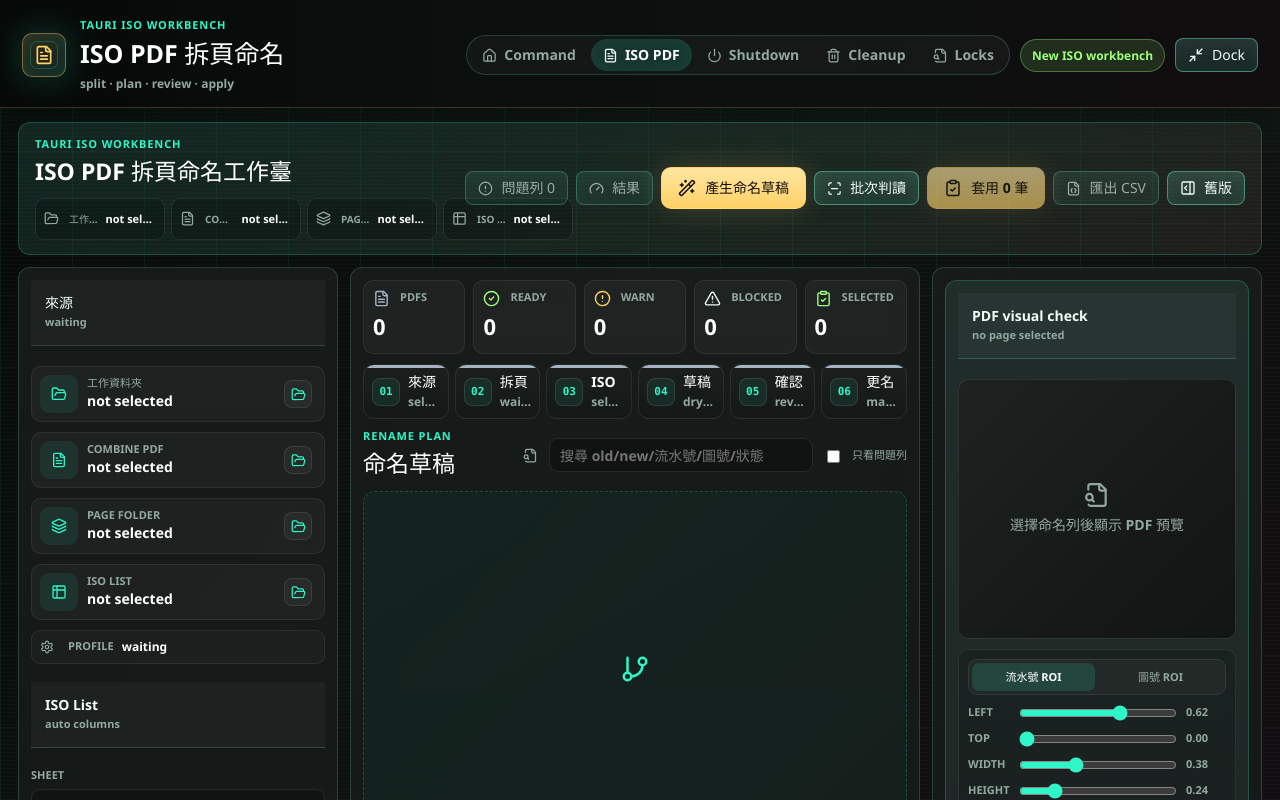
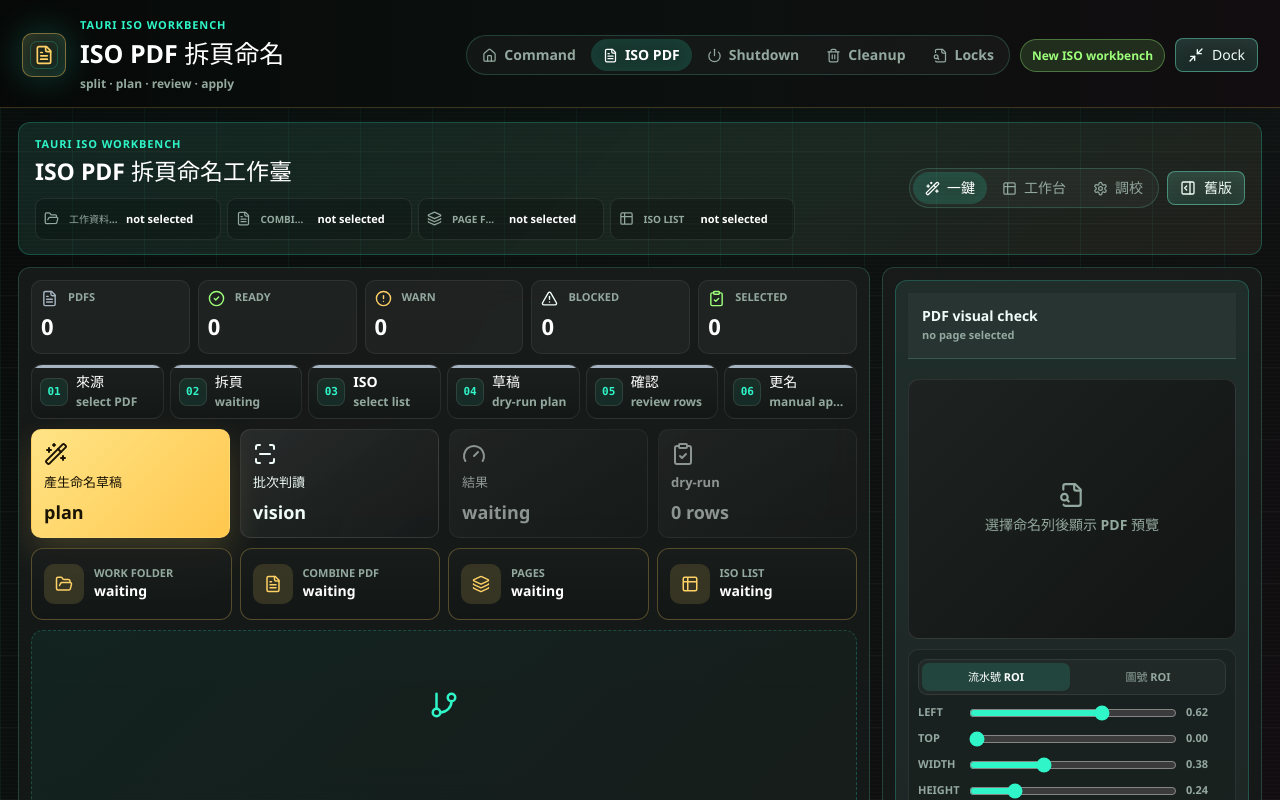
Before and after one commit to AustinHongLee/Desktop_Support, a React (Vite) app in the folder frontend/tauri-spike/: page / in a window 1280 px wide. Both pictures are taken after a click on the button "ISO PDF". Built offline with nearby package versions, Linux system fonts and the light colour scheme.

Commit message:
chore: sync local iso workbench updates

```diff
--- a/frontend/tauri-spike/src/App.tsx
+++ b/frontend/tauri-spike/src/App.tsx
@@ -1018,7 +1018,7 @@
 
 function IsoPdfAutopilot() {
   const legacy = useLegacyBridge("iso");
-  const [isoView] = useState<"workbench" | "autopilot" | "engineer">("workbench");
+  const [isoView, setIsoView] = useState<"workbench" | "autopilot" | "engineer">("autopilot");
   const [workFolder, setWorkFolder] = useState("");
   const [combinePdf, setCombinePdf] = useState("");
   const [pageFolder, setPageFolder] = useState("");
@@ -1270,14 +1270,20 @@
       return;
     }
     const selected = plan.rows.filter((row) => row.selected && row.status !== "blocked");
+    if (!selected.length) {
+      setError("沒有勾選任何可更名的列。");
+      return;
+    }
     setApplyBusy(true);
     setError("");
     setMessage("");
     try {
       const result = await applyIsoPlan(requestPayload(selected));
+      const renamedIds = new Set(selected.map((row) => row.id));
+      updatePlanRows((rows) => rows.filter((row) => !renamedIds.has(row.id)));
       setDryRunOpen(false);
-      setMessage(result.message);
-      await generatePlan();
+      setResultOpen(false);
+      setMessage(`${result.message} 已從清單移除 ${selected.length} 列;要重新掃描可按「重新產生」。`);
     } catch (caught) {
       setError(caught instanceof Error ? caught.message : String(caught));
     } finally {
@@ -1359,6 +1365,10 @@
 
   function toggleRow(rowId: string) {
     updatePlanRows((rows) => rows.map((row) => row.id === rowId && row.status !== "blocked" ? { ...row, selected: !row.selected } : row));
+  }
+
+  function setAllRowsSelected(select: boolean) {
+    updatePlanRows((rows) => rows.map((row) => (row.status === "blocked" ? row : { ...row, selected: select })));
   }
 
   function updateRow(rowId: string, field: "serial" | "line_no" | "new_name", value: string) {
@@ -1543,31 +1553,21 @@
           </div>
         </div>
         <div className="iso-top-actions">
-          <button className="action-button" onClick={chooseProblemRow} disabled={!issueRows.length}>
-            <CircleAlert size={15} />
-            <span>問題列 {issueRows.length}</span>
-          </button>
-          <button className="action-button" onClick={() => setResultOpen(true)} disabled={!plan}>
-            <Gauge size={15} />
-            <span>結果</span>
-          </button>
-          <button className="launch-button" onClick={generatePlan} disabled={busy || applyBusy}>
-            <WandSparkles size={18} />
-            <span>{busy ? "產生中" : "產生命名草稿"}</span>
-          </button>
-          <button className="action-button" onClick={batchRunning ? cancelBatchDetect : startBatchDetect} disabled={busy || batchBusy || applyBusy}>
-            <ScanLine size={15} />
-            <span>{batchRunning ? `取消判讀 ${batchJob?.progress.percent ?? 0}%` : "批次判讀"}</span>
-          </button>
-          <button className="launch-button" onClick={openDryRun} disabled={!selectedCount || busy || applyBusy}>
-            <ClipboardCheck size={18} />
-            <span>{applyBusy ? "套用中" : `套用 ${selectedCount} 筆`}</span>
-          </button>
-          <button className="action-button" onClick={exportRenameCsv} disabled={!plan || busy || exportBusy}>
-            <FileJson size={15} />
-            <span>{exportBusy ? "匯出中" : "匯出 CSV"}</span>
-          </button>
-          <button className="icon-button" onClick={legacy.launch} disabled={legacy.busy}>
+          <div className="mode-switch" role="tablist" aria-label="ISO 工作模式">
+            <button className={isoView === "autopilot" ? "active" : ""} onClick={() => setIsoView("autopilot")} title="一鍵導引:選來源 → 產生草稿 → 套用">
+              <WandSparkles size={15} />
+              <span>一鍵</span>
+            </button>
+            <button className={isoView === "workbench" ? "active" : ""} onClick={() => setIsoView("workbench")} title="工作台:逐列校對命名表與預覽">
+              <Table2 size={15} />
+              <span>工作台</span>
+            </button>
+            <button className={isoView === "engineer" ? "active" : ""} onClick={() => setIsoView("engineer")} title="調校:ROI、欄位對應、信心門檻、Profile">
+              <Settings size={15} />
+              <span>調校</span>
+            </button>
+          </div>
+          <button className="icon-button" onClick={legacy.launch} disabled={legacy.busy} title="暫時開啟舊版工作台(轉移完成後移除)">
             <PanelRightOpen size={16} />
             <span>{legacy.busy ? "開啟中" : "舊版"}</span>
           </button>
@@ -1913,6 +1913,7 @@
               rows={visibleRows}
               selectedRowId={selectedRow?.id ?? ""}
               toggleRow={toggleRow}
+              toggleAll={setAllRowsSelected}
               updateRow={updateRow}
               selectRow={setSelectedRowId}
             />
@@ -2042,18 +2043,24 @@
   selectedRowId,
   selectRow,
   toggleRow,
+  toggleAll,
   updateRow,
 }: {
   rows: IsoPlanRow[];
   selectedRowId: string;
   selectRow: (rowId: string) => void;
   toggleRow: (rowId: string) => void;
+  toggleAll: (select: boolean) => void;
   updateRow: (rowId: string, field: "serial" | "line_no" | "new_name", value: string) => void;
 }) {
+  const selectable = rows.filter((row) => row.status !== "blocked");
+  const allSelected = selectable.length > 0 && selectable.every((row) => row.selected);
   return (
     <div className="iso-table live">
       <div className="iso-table-head">
-        <span>Use</span>
+        <label className="row-check" title="全選 / 全不選(不含 blocked)" onClick={(event) => event.stopPropagation()}>
+          <input type="checkbox" checked={allSelected} onChange={(event) => toggleAll(event.target.checked)} />
+        </label>
         <span>Page</span>
         <span>Old file</span>
         <span>Serial</span>
--- a/frontend/tauri-spike/src/styles.css
+++ b/frontend/tauri-spike/src/styles.css
@@ -2772,6 +2772,7 @@
 
 .iso-table.live {
   min-height: 0;
+  max-height: 56vh;
   overflow: auto;
   padding-right: 4px;
   scrollbar-color: rgba(47, 245, 200, 0.48) rgba(255, 255, 255, 0.04);
```
Also changed, not shown: 2 other files (tests, documents, lock files or other folders).
